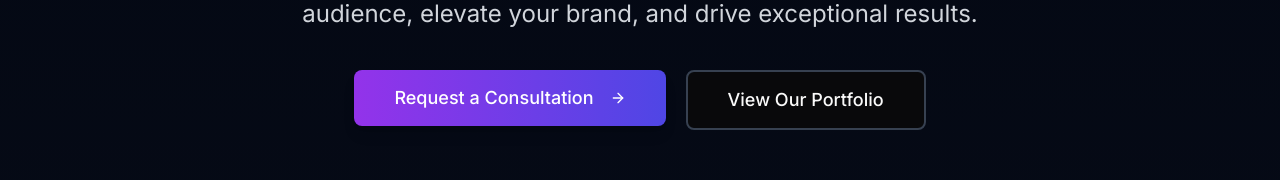
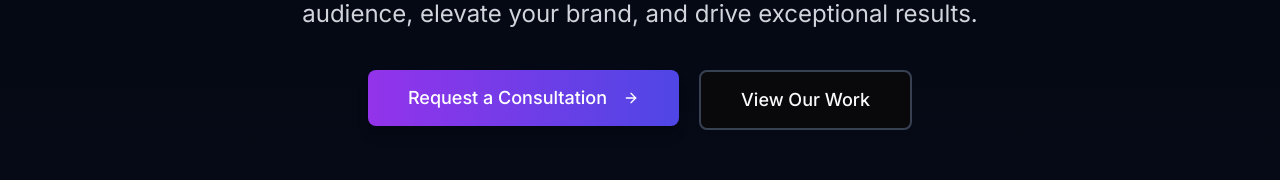
Before and after one commit to pdevulapally/ARPK, a Next.js app: page / in a window 1280 px wide. Shown: the part 370-550 px from the top of the page. Built offline with nearby package versions, Linux system fonts and the light colour scheme; no server answers.

Commit message:
Update page.tsx

```diff
--- a/app/page.tsx
+++ b/app/page.tsx
@@ -44,7 +44,7 @@ export default function Home() {
               </Link>
               <Link href="/portfolio" className="w-full sm:w-auto">
                 <Button variant="outline" className="w-full px-10 py-7 text-lg font-medium rounded-lg border-2 border-gray-300 dark:border-gray-700 hover:border-purple-500 dark:hover:border-purple-500 transition-all duration-300">
-                  View Our Portfolio
+                  View Our Work
                 </Button>
               </Link>
             </div>
```
